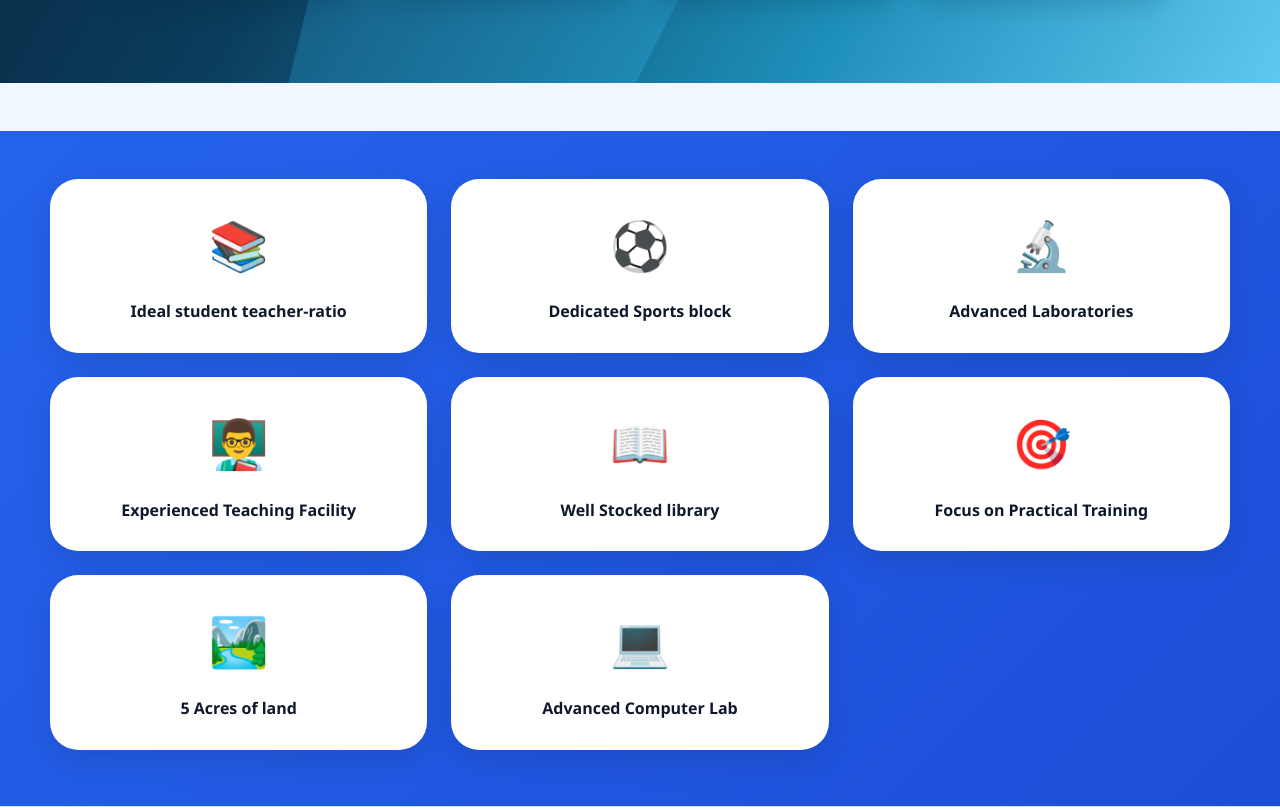
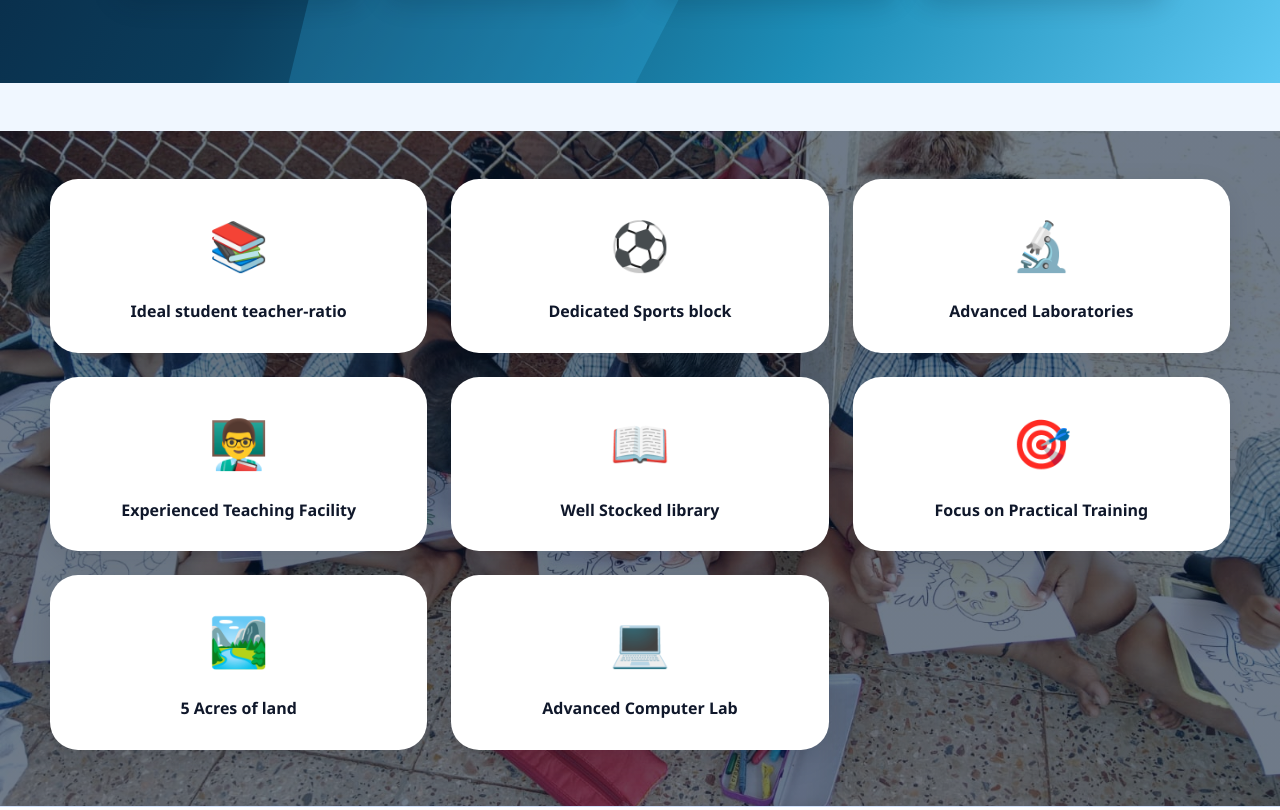
Before and after one commit to radhikapawar8089-Stack/PrePrimarySchool, a website: page index.html in a window 1280 px wide. Shown: the part 1207-2017 px from the top of the page. Drawn offline with Linux system fonts and the light colour scheme.

Commit message:
Add activity photo background to homepage cards

```diff
--- a/css/style.css
+++ b/css/style.css
@@ -629,7 +629,9 @@ a:hover {
 
 /* Why Choose Us Section */
 .why-choose-us {
-  background: linear-gradient(135deg, #2563eb 0%, #1d4ed8 100%);
+  background:
+    linear-gradient(rgba(7, 26, 51, 0.58), rgba(7, 26, 51, 0.58)),
+    url("../images/gallery2.jpeg") center center / cover no-repeat;
   padding: 48px 24px 56px;
   margin: 48px 0 0;
   position: relative;
```
